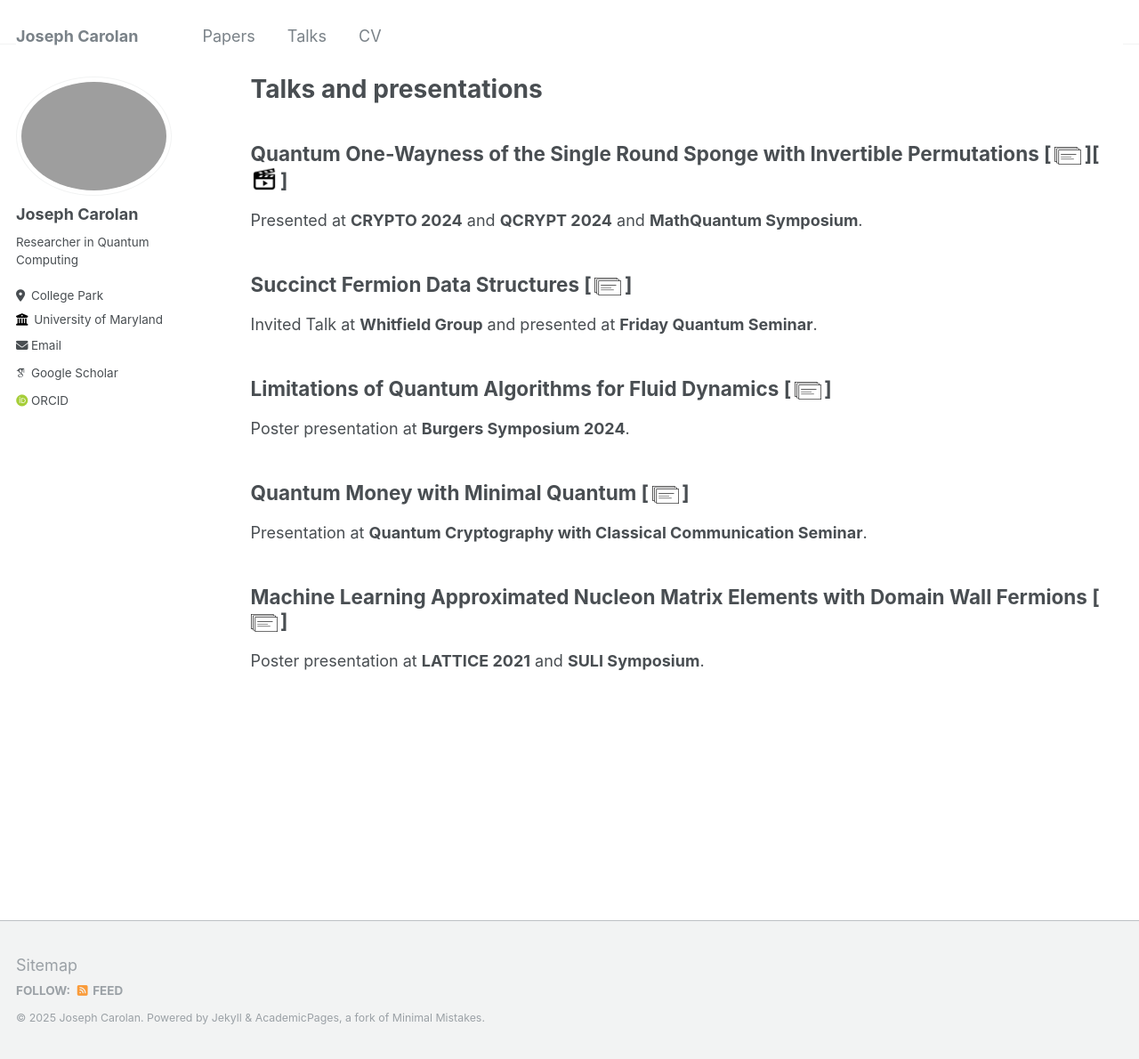
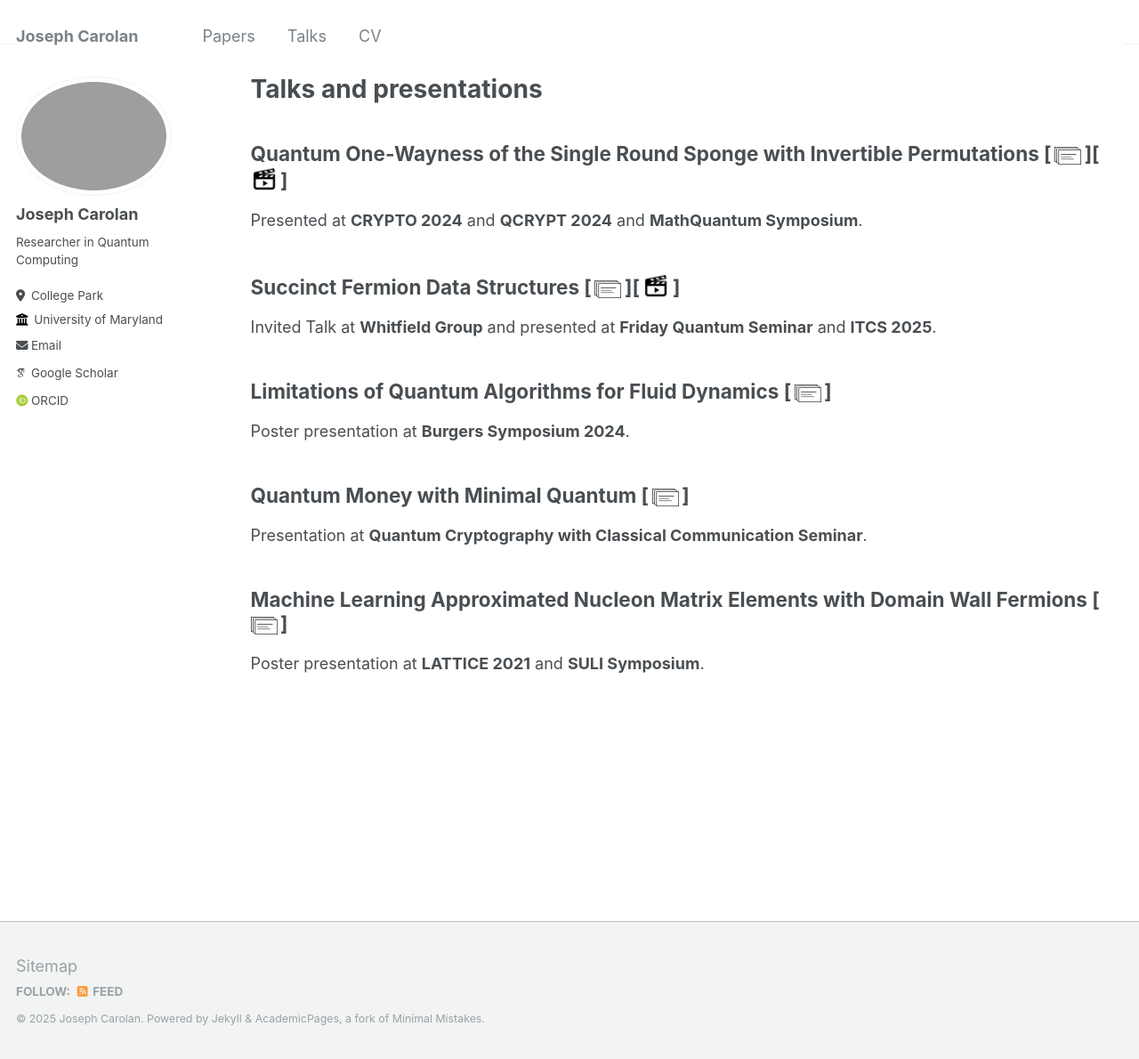
Before and after one commit to jacarolan/personal-website, a Jekyll site: the page built from _pages/talks.md, in a window 1280 px wide and 1190 px high. Shown: the whole window at 89% size. Built offline with Jekyll 4.4.1, drawn with Linux system fonts in a browser that asks for light colours; some web fonts are replaced.

Commit message:
Added link to succinct fermions talk

```diff
--- a/_pages/talks.md
+++ b/_pages/talks.md
@@ -19,9 +19,9 @@ img.b {
 
 Presented at **CRYPTO 2024** and **QCRYPT 2024** and **MathQuantum Symposium**.
 
-## Succinct Fermion Data Structures [&thinsp;[<img src="../images/slides_icon.png" width="30"/>](/personal-website/files/Whitfield_Group_Presentation.pdf)&thinsp;]
+## Succinct Fermion Data Structures [&thinsp;[<img src="../images/slides_icon.png" width="30"/>](/personal-website/files/Whitfield_Group_Presentation.pdf)&thinsp;][&thinsp;[<img class="b" src="../images/video_icon.png" width="30"/>](https://www.youtube.com/watch?v=sWSUhy2vDD0)&thinsp;]
 
-Invited Talk at **Whitfield Group** and presented at **Friday Quantum Seminar**.
+Invited Talk at **Whitfield Group** and presented at **Friday Quantum Seminar** and **ITCS 2025**.
 
 ## Limitations of Quantum Algorithms for Fluid Dynamics [&thinsp;[<img src="../images/slides_icon.png" width="30"/>](/personal-website/files/Quantum_Fluids_Lower_Bounds_Poster.pdf)&thinsp;]
 
```
